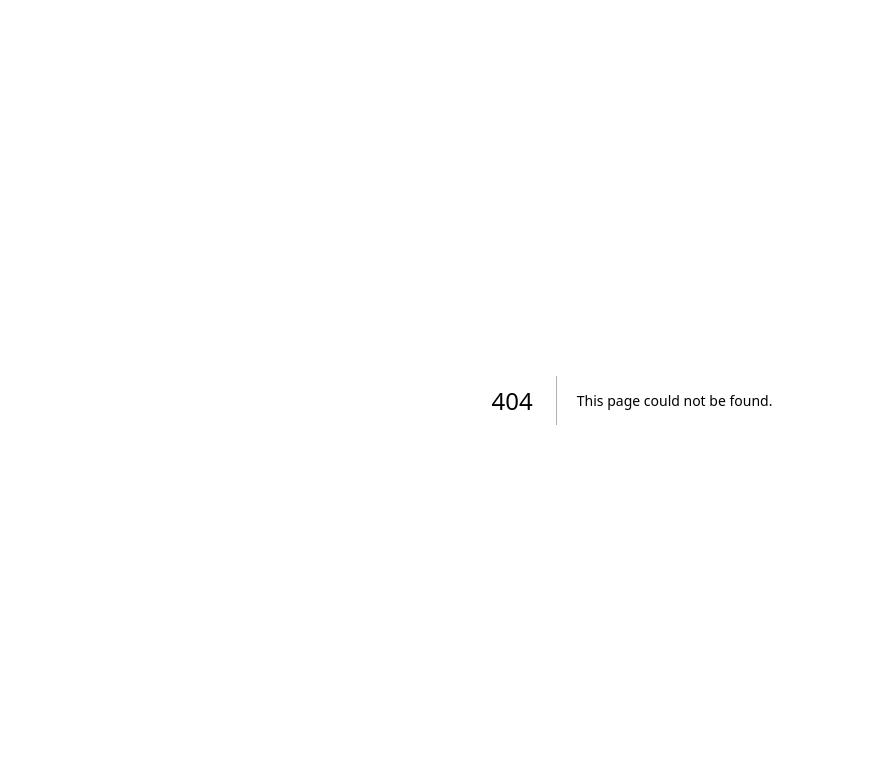
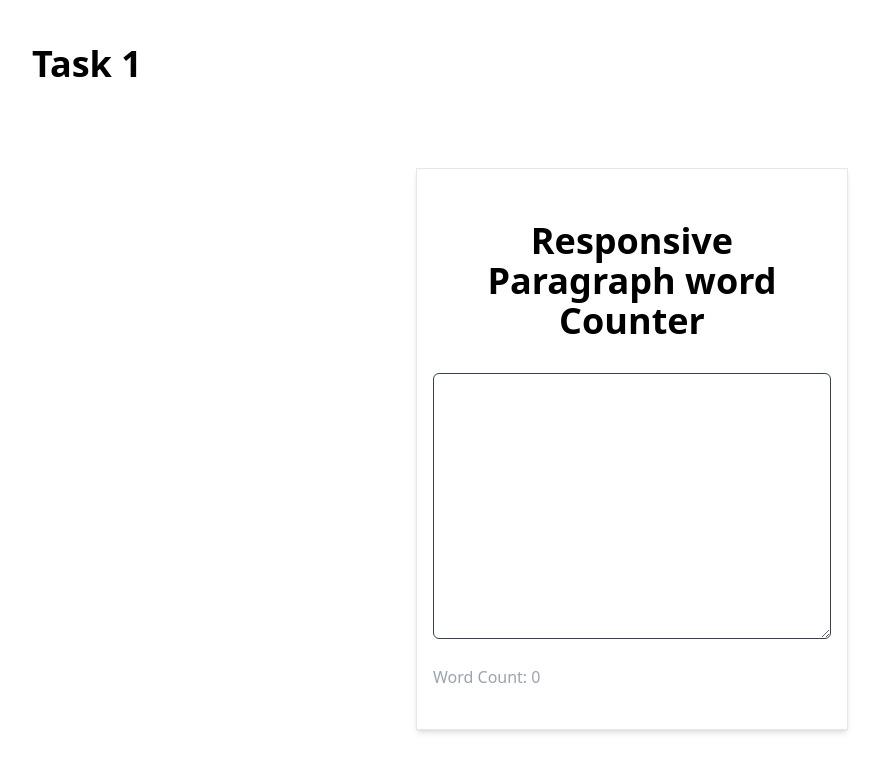
Before and after one commit to Leave-it-blank/Mern-task-list, a Next.js app: page /task-1 in a window 1280 px wide. Before the commit this address had no page. Shown: the top 772 px of the page, without its empty margins (8-887 px from the left). Built offline with nearby package versions, Linux system fonts and the light colour scheme.

Commit message:
added task 1

```diff
--- /dev/null
+++ b/src/pages/task-1.tsx
@@ -0,0 +1,41 @@
+import { useState, useEffect } from "react";
+function Task1(){
+    const [text, setText] = useState<string>("");
+    const [wordCount, setWordCount] = useState<number>(0);
+    useEffect( () => {
+
+        if(text.length === 0){
+            setWordCount(0);
+        }else{
+            let data = text.replace(/(^\s*)|(\s*$)/gi,"");
+            data = data.replace(/[ ]{2,}/gi," ");
+            data = data.replace(/\n /,"\n");
+            setWordCount(data.split(' ').length);
+        }
+
+
+    }, [text])
+    const handleChange = (e: React.ChangeEvent<HTMLTextAreaElement>) => {
+        setText(e.target.value);
+    }
+    return <>
+    <div className='container mx-auto py-5 my-5'>
+      <h1 className='text-4xl  font-bold p-1 md:px-10'>Task 1</h1>
+        <div className='p-2 md:p-10 mt-10 h-screen max-w-lg mx-auto'>
+
+            <div className=" border border-gray-200 shadow-md   w-full   flex justify-center items-center flex-col gap-5 p-4 py-10">
+                <h1 className="text-xl sm:text-2xl md:text-4xl p-3 font-bold text-center px-5 "> Responsive Paragraph word Counter</h1>
+                <form className="w-full">
+                    <textarea onChange={handleChange}  value={text} className="border border-gray-700 w-full rounded-md text-black p-3" name="text" id="text" cols={30} rows={10}></textarea>
+                </form>
+
+                <div className="self-start text-gray-400 capitalize">Word count: {wordCount}</div>
+            </div>
+        </div>
+
+    </div>
+
+    </>
+}
+
+export default Task1;
```
